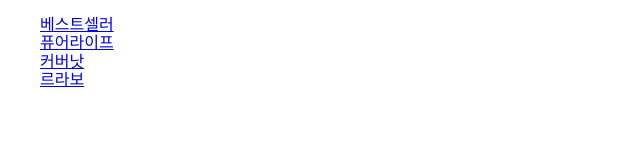
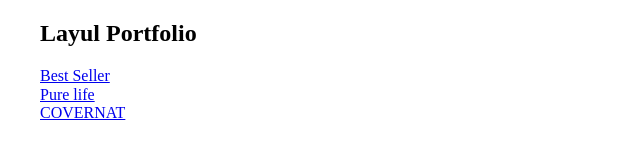
Before and after one commit to layule/layule.github.io, a Gatsby site: page / in a window 1280 px wide. Shown: the whole page, without its empty margins (0-640 px from the left). Built offline with nearby package versions, Linux system fonts and the light colour scheme; Gatsby itself is replaced by a stand-in of ours.

Commit message:
fix: 포트폴리오 꾸미기

```diff
--- a/src/pages/index.js
+++ b/src/pages/index.js
@@ -53,24 +53,20 @@ const BlogIndex = ({ data, location }) => {
             </li>
           )
         })} */}
+        <h2>Layul Portfolio</h2>
         <li>
           <Link to={"/Bestseller"} itemProp="url">
-            {"베스트셀러"}
+            {"Best Seller"}
           </Link>
         </li>
         <li>
           <Link to={"/purelife"} itemProp="url">
-            {"퓨어라이프"}
+            {"Pure life"}
           </Link>
         </li>
         <li>
           <Link to={"/covernet"} itemProp="url">
-            {"커버낫"}
-          </Link>
-        </li>
-        <li>
-          <Link to={"/lelabo"} itemProp="url">
-            {"르라보"}
+            {"COVERNAT"}
           </Link>
         </li>
       </ol>
```
